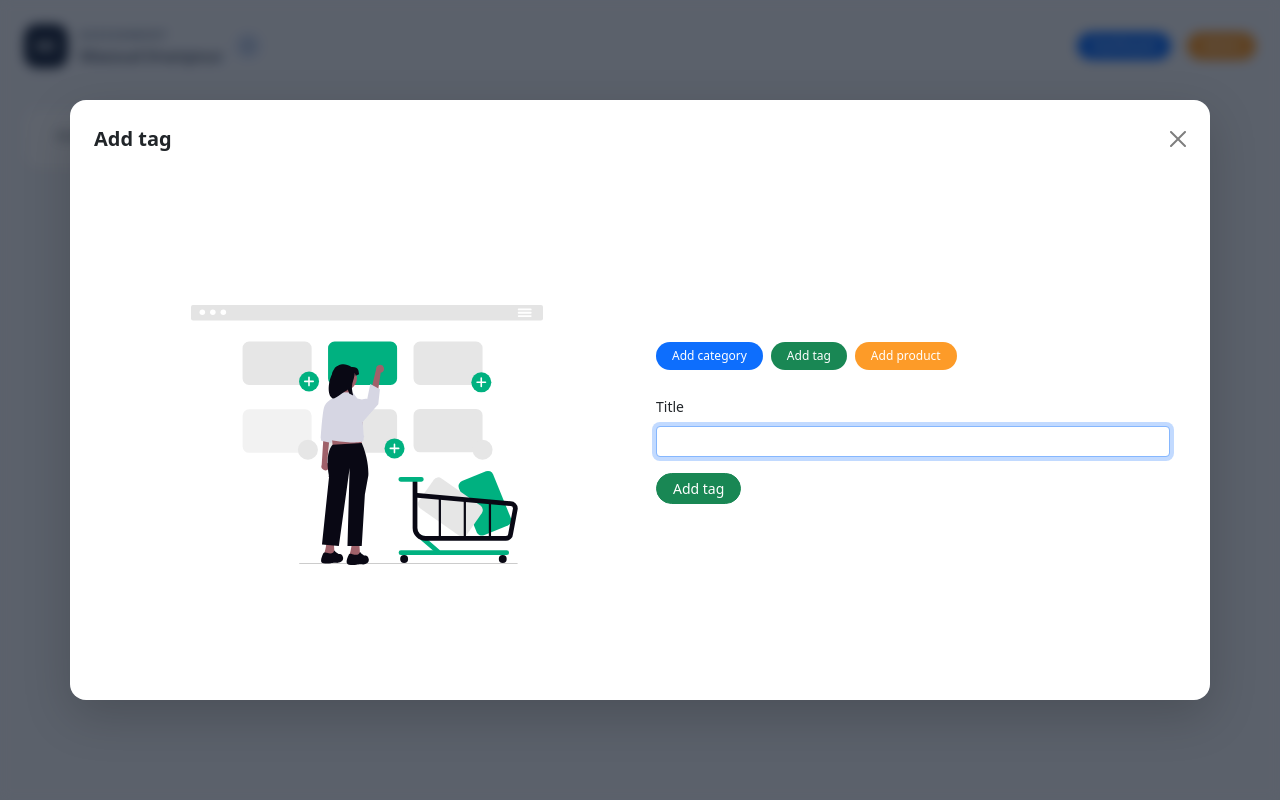
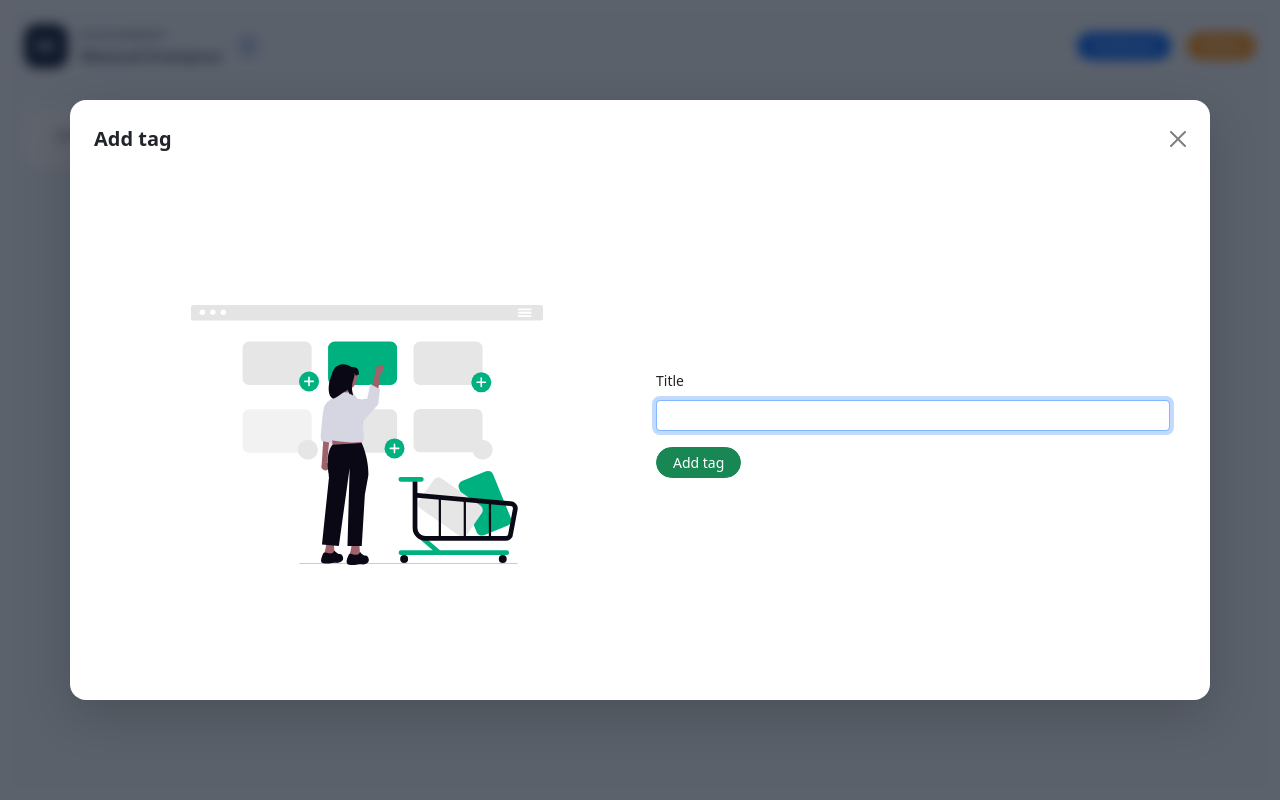
Before and after one commit to masoudimp/DJango, a Django app: template products/templates/products/management.html in a window 1280 px wide. Run offline with Django 5.2, Linux system fonts and the light colour scheme; the template is opened without the code that fills it: values that come from a table or form of the project are taken from there, others are empty; some libraries are stand-ins or nearby versions.

Commit message:
Admin header btn and mdoal

```diff
--- a/products/static/products/dashboard.js
+++ b/products/static/products/dashboard.js
@@ -1,7 +1,7 @@
 document.documentElement.dataset.inputMode = "pointer";
 const productImageInput = document.getElementById("new-product-image");
-document.getElementById("upload-product-image").addEventListener("click", () => productImageInput.click());
-productImageInput.addEventListener("change", () => {
+document.getElementById("upload-product-image")?.addEventListener("click", () => productImageInput.click());
+productImageInput?.addEventListener("change", () => {
     document.getElementById("product-image-name").textContent = productImageInput.files[0]?.name || "";
 });
 document.querySelectorAll('.admin-demo-form:not(#create-tag-form)').forEach((form) => {
@@ -230,7 +230,7 @@ categorySearch.addEventListener("input", () => {
 });
 
 const adminModalElement = document.getElementById("admin-modal");
-const adminFields = [...adminModalElement.querySelectorAll("form input, form textarea, form select")];
+const adminFields = [...(adminModalElement?.querySelectorAll("form input, form textarea, form select") || [])];
 const initialAdminFields = adminFields.map((field) => ({
     field,
     value: field.value,
@@ -268,11 +268,11 @@ function closeDiscardConfirmation(discard = false) {
         }
     }, duration);
 }
-keepEditingButton.addEventListener("click", () => closeDiscardConfirmation());
-discardButton.addEventListener("click", () => {
+keepEditingButton?.addEventListener("click", () => closeDiscardConfirmation());
+discardButton?.addEventListener("click", () => {
     closeDiscardConfirmation(true);
 });
-discardConfirmation.addEventListener("keydown", (event) => {
+discardConfirmation?.addEventListener("keydown", (event) => {
     if (event.key === "Escape") {
         event.preventDefault();
         event.stopPropagation();
@@ -282,7 +282,7 @@ discardConfirmation.addEventListener("keydown", (event) => {
         (document.activeElement === keepEditingButton ? discardButton : keepEditingButton).focus();
     }
 });
-adminModalElement.addEventListener("hide.bs.modal", (event) => {
+adminModalElement?.addEventListener("hide.bs.modal", (event) => {
     if (event.target !== adminModalElement) return;
     if (!addSuccess.hidden) {
         event.preventDefault();
@@ -302,7 +302,7 @@ adminModalElement.addEventListener("hide.bs.modal", (event) => {
         keepEditingButton.focus();
     }
 });
-adminModalElement.addEventListener("hidden.bs.modal", (event) => {
+adminModalElement?.addEventListener("hidden.bs.modal", (event) => {
     if (event.target !== adminModalElement) return;
     allowAdminDiscard = false;
     initialAdminFields.forEach(({ field, value, checked }) => {
@@ -324,7 +324,7 @@ adminModalElement.addEventListener("hidden.bs.modal", (event) => {
     });
 });
 // Finish resetting a panel even if it was still animating when the modal closed.
-adminModalElement.addEventListener("shown.bs.collapse", (event) => {
+adminModalElement?.addEventListener("shown.bs.collapse", (event) => {
     if (!adminModalElement.classList.contains("show")) {
         bootstrap.Collapse.getOrCreateInstance(event.target, { toggle: false }).hide();
     }
@@ -383,8 +383,8 @@ function closeAddSuccess() {
         successPreviousFocus?.focus();
     }, matchMedia("(prefers-reduced-motion: reduce)").matches ? 0 : 200);
 }
-doneAdding.addEventListener("click", closeAddSuccess);
-addSuccess.addEventListener("keydown", (event) => {
+doneAdding?.addEventListener("click", closeAddSuccess);
+addSuccess?.addEventListener("keydown", (event) => {
     if (event.key === "Escape") {
         event.preventDefault();
         event.stopPropagation();
@@ -404,16 +404,3 @@ addSuccess.addEventListener("keydown", (event) => {
     panel.querySelector('[data-category=""]').click();
     panel.querySelector("#clear-tags").click();
 });
-
-// A normal Django form POST reloads this page with success or validation errors.
-if (document.getElementById("tag-saved") || document.getElementById("tag-invalid")) {
-    adminModalElement.addEventListener("shown.bs.modal", () => {
-        if (document.getElementById("tag-saved")) {
-            showAddSuccess(document.getElementById("create-tag-form"), true);
-        } else {
-            bootstrap.Collapse.getOrCreateInstance(document.getElementById("add-tag-panel"), { toggle: false }).show();
-            document.getElementById("new-tag-title").focus();
-        }
-    }, { once: true });
-    bootstrap.Modal.getOrCreateInstance(adminModalElement).show();
-}
--- a/products/templates/products/dashboard.html
+++ b/products/templates/products/dashboard.html
@@ -5,10 +5,6 @@
 <link rel="stylesheet" href="{% static 'products/dashboard.css' %}">
 {% endblock %}
 {% block content %}
-{% for message in messages %}
-    <span id="tag-saved" hidden>{{ message }}</span>
-{% endfor %}
-{% if tag_form %}<span id="tag-invalid" hidden></span>{% endif %}
 {% include "products/includes/header.html" %}
 <section aria-label="Products" class="catalog-layout">
     <fieldset aria-label="Product filters" class="filter-panel card border-0 shadow-sm p-3 mb-0">
@@ -33,7 +29,6 @@
         {% endfor %}
     </div>
 </section>
-{% include "products/includes/admin_modal.html" %}
 <div class="modal fade" id="product-modal" tabindex="-1" aria-labelledby="product-modal-title" aria-hidden="true">
     <div class="modal-dialog modal-dialog-centered modal-lg modal-dialog-scrollable">
         <div class="modal-content border-0 rounded-4 shadow-lg">
--- a/products/templates/products/includes/admin_modal.html
+++ b/products/templates/products/includes/admin_modal.html
@@ -35,11 +35,7 @@
                         <img src="{% static 'products/assets/SVG/admin.svg' %}" class="img-fluid admin-illustration" alt="" aria-hidden="true">
                     </div>
                     <div class="col-md-6 px-3 d-flex flex-column justify-content-center" id="admin-forms">
-                {% if not management %}<div class="d-flex flex-wrap align-items-center gap-2 mb-4">
-                    <button type="button" class="btn btn-primary badge rounded-pill border-0 px-3 py-2" data-bs-toggle="collapse" data-bs-target="#add-category-panel" aria-expanded="false" aria-controls="add-category-panel">Add category</button>
-                    <button type="button" class="btn btn-success badge rounded-pill border-0 px-3 py-2" data-bs-toggle="collapse" data-bs-target="#add-tag-panel" aria-expanded="false" aria-controls="add-tag-panel">Add tag</button>
-                    <button type="button" class="btn badge rounded-pill border-0 px-3 py-2 admin-button" data-bs-toggle="collapse" data-bs-target="#add-product-panel" aria-expanded="false" aria-controls="add-product-panel">Add product</button>
-                </div>{% endif %}
+
 
                         <div id="add-category-panel" class="collapse" data-bs-parent="#admin-forms">
                             <form class="admin-demo-form pb-3" aria-label="Add category">
--- a/products/tests.py
+++ b/products/tests.py
@@ -50,7 +50,7 @@ class CreateTagTests(TestCase):
         client = Client(enforce_csrf_checks=True)
         url = reverse("products:create_tag")
         self.assertEqual(client.post(url, {"title": "Tools"}).status_code, 403)
-        client.get(reverse("products:dashboard"))
+        client.get(reverse("products:management"))
         token = client.cookies["csrftoken"].value
         self.assertEqual(client.post(url, {"title": "Tools", "csrfmiddlewaretoken": token}).status_code, 302)
 
```
Also changed, not shown: docs/decisions.md (+10 -0 lines), products/views.py (+2 -7 lines), README.md.
